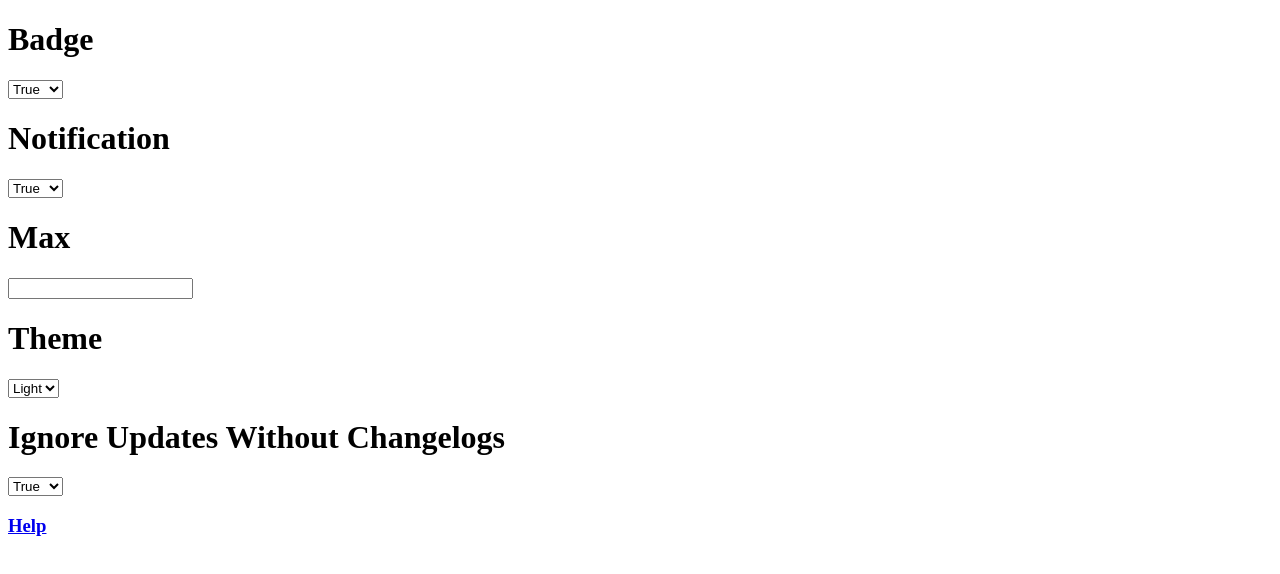
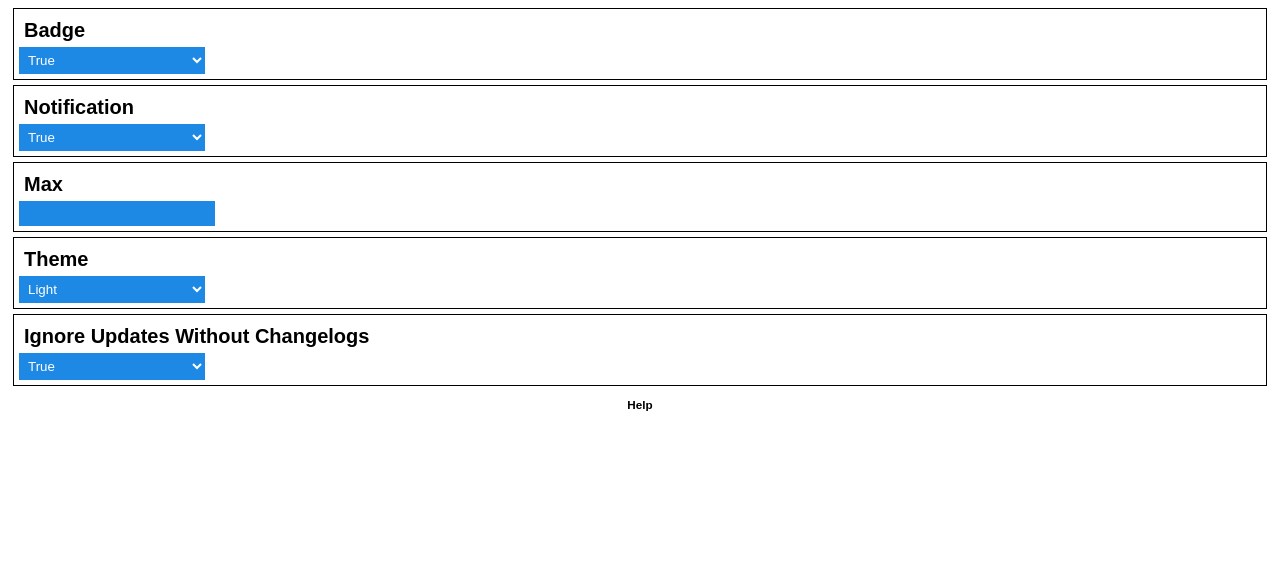
Before and after one commit to Rayquaza01/changelogger, a browser extension: page extension/options.html in a window 1280 px wide. Drawn offline with Linux system fonts and the light colour scheme.

Commit message:
themed the options page

```diff
--- /dev/null
+++ b/extension/options.css
@@ -0,0 +1,53 @@
+:root {
+    --body-background-color: #ffffff;
+    --item-border-color: #000000;
+    --font-color: #000000;
+    --link-color: #000000;
+    --input-color: #1e88e5;
+    --input-text-color: #ffffff;
+}
+
+[data-theme="dark"] {
+    --body-background-color: #292929;
+    --item-border-color: #757575;
+    --font-color: #ffffff;
+    --link-color: #ffffff;
+    --input-color: #1e88e5;
+    --input-text-color: #ffffff;
+}
+
+body {
+    background-color: var(--body-background-color);
+    color: var(--font-color);
+    font-family: sans-serif;
+    font-size: 10px;
+}
+
+select,
+input {
+    width: 15%;
+    padding: 5px 5px;
+    border: none;
+    background-color: var(--input-color);
+    color: var(--input-text-color);
+}
+
+div {
+    border: 1px solid var(--item-border-color);
+    margin: 5px;
+    padding: 5px;
+}
+
+a {
+    color: var(--link-color);
+    text-decoration: none;
+}
+
+h1 {
+    margin: 5px;
+}
+
+h3 {
+    text-align: center;
+    color: var(--font-color);
+}
--- a/extension/options.html
+++ b/extension/options.html
@@ -2,30 +2,41 @@
 <html>
     <head>
         <meta charset="utf-8" />
+        <link rel="stylesheet" type="text/css" href="options.css" />
     </head>
     <body>
+        <div>
             <h1>Badge</h1>
             <select id="badge">
                 <option value="true">True</option>
                 <option value="false">False</option>
             </select>
+        </div>
+        <div>
             <h1>Notification</h1>
             <select id="notification">
                 <option value="true">True</option>
                 <option value="false">False</option>
             </select>
+        </div>
+        <div>
             <h1>Max</h1>
             <input type="number" id="max" min="1" />
+        </div>
+        <div>
             <h1>Theme</h1>
             <select id="theme">
                 <option value="light">Light</option>
                 <option value="dark">Dark</option>
             </select>
+        </div>
+        <div>
             <h1>Ignore Updates Without Changelogs</h1>
             <select id="ignore_no_changelogs">
                 <option value="true">True</option>
                 <option value="false">False</option>
             </select>
+        </div>
         <h3><a href="docs/help.html" target="_blank">Help</a></h3>
         <script src="options.js"></script>
     </body>
```
Lines whose indentation alone changed are shown as unchanged.
